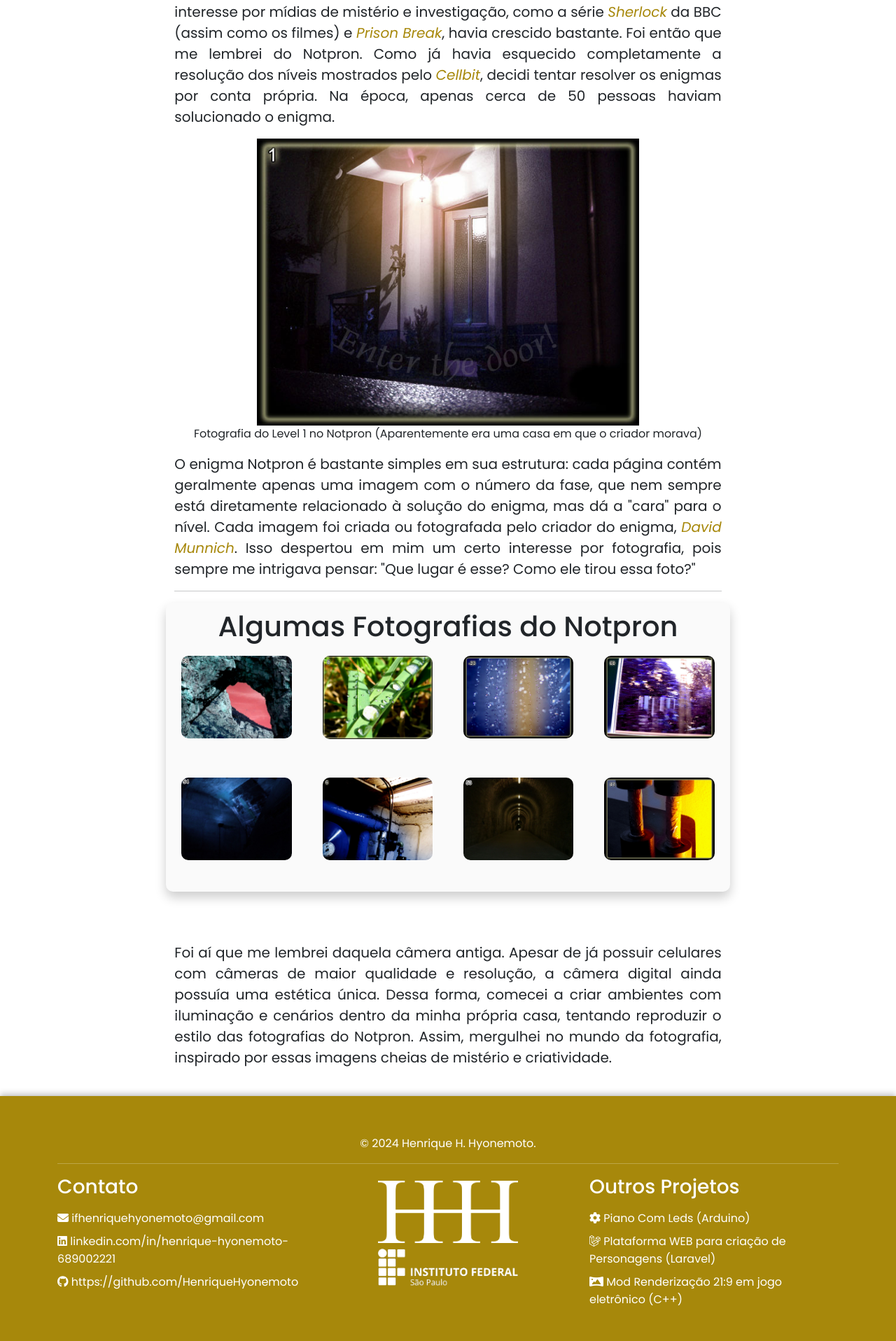
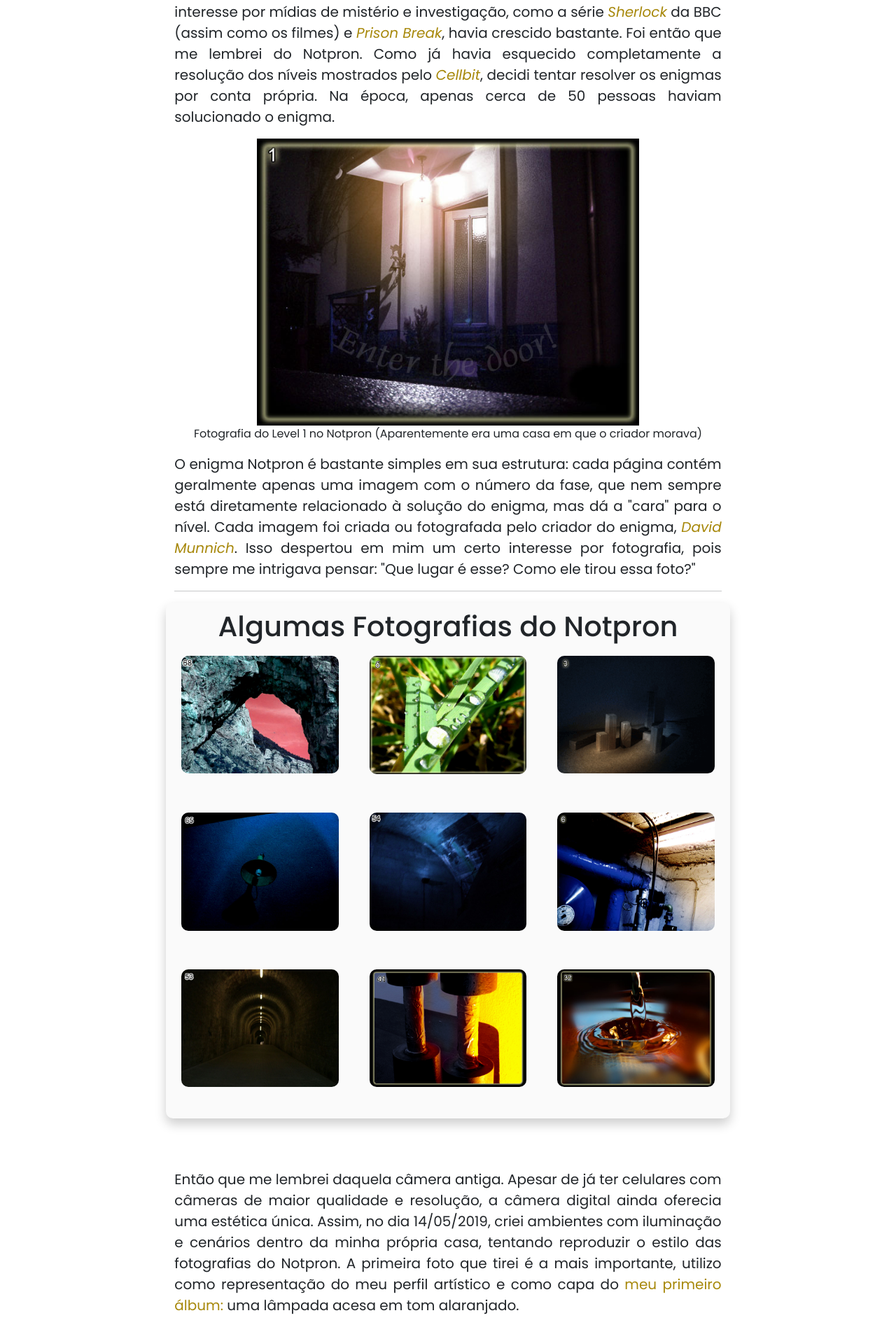
Before and after one commit to HenriqueHyonemoto/HyonemotoMusic, a PHP site: page /fotografias/historia.html in a window 1280 px wide. Shown: the part 1165-3081 px from the top of the page at 70% size. Run offline with PHP 8.4, Linux system fonts and the light colour scheme; some libraries are stand-ins or nearby versions.

Commit message:
historia

```diff
--- a/fotografias/css/style.css
+++ b/fotografias/css/style.css
@@ -1386,3 +1408,59 @@ figure{
 .imagens-notpron {
     margin-bottom: 15px; /* Adiciona um espaço entre as linhas de imagens */
 }
+
+.card-obras-images {
+    flex-basis: calc(20% - 16px);
+    padding: 10px;
+    border-radius: 8px;
+    overflow: hidden;
+
+    transition: transform 0.3s ease, box-shadow 0.3s ease, background-color 0.3s ease,box-shadow 0.3s ease;
+    cursor: pointer;
+    position: relative;
+    margin-bottom: 20px;
+}
+
+.card-obras-images:hover {
+    transform: scale(1.05);
+}
+
+.card-obras-images:hover .date {
+    font-weight: bold;
+}
+
+.card-obras-images .title{
+    line-height: 1.2;
+}
+
+.card-obras-images:hover .title {
+    font-weight: bold;
+}
+
+
+
+/* sla */
+
+.card-obras-images img {
+    width: 100%;
+    height: auto;
+    display: block;
+    border-radius: 10px;
+}
+
+.card-obras-images .card-icon img {
+    width: 50% !important;
+    height: auto;
+    display: block;
+}
+
+
+.card-obras-images .title {
+    color: black;
+    text-align: left;
+    font-size: 24px;
+    margin: 0;
+    font-weight: bold;
+    margin: 0;
+
+}
--- a/fotografias/historia.html
+++ b/fotografias/historia.html
@@ -148,13 +148,13 @@
             <div class="col-xl-8 main-content order-xl-2 order-3">
                 <h1 id="1">Minha História com a fotografia</h1>
                 <hr>
-                <p>Por volta dos meus 12 anos, influenciado pelos youtubers da época, que faziam daily vlogs e diversos
-                    tipos de vídeos, adquiri uma câmera <em>(Canon Powershot ELPH 135)</em> para gravar meus próprios
+                <p>Por volta dos meus 12 anos, influenciado pelos videos de youtubers que eu acompanhava na época,
+                    adquiri uma câmera <em>(Canon Powershot ELPH 135)</em> para gravar meus próprios
                     vídeos e postar no meu canal. Meu sonho era ter um grande canal no YouTube. No entanto, as coisas
                     não saíram como planejado. O canal acabou sendo deletado, e a câmera que eu usava para gravar esses
                     vídeos foi deixada de lado por alguns anos.</p>
 
-                <p>Foi então que, no ano de 2017, quando eu tinha 14 anos, o youtuber <em>Cellbit</em> começou a lançar
+                <p id ="2">Foi então que, no ano de 2017, quando eu tinha 14 anos, o youtuber <em>Cellbit</em> começou a lançar
                     vídeos sobre enigmas. Esses vídeos despertaram em mim um enorme interesse, em particular o enigma
                     chamado <strong>Notpron</strong>. Conhecido como o "enigma mais difícil da internet", o Notpron é um
                     desafio em que apenas cerca de 100 pessoas em todo o mundo possuem o certificado de completá-lo.</p>
@@ -190,86 +190,87 @@
 
                 <div class="col-xl-12 main-content order-xl-2 order-3">
 
-                <!-- Fazer modal pra abrir cada imagem dessa, mudas os estilos -->
+                    <!-- Fazer modal pra abrir cada imagem dessa, mudas os estilos -->
                     <hr>
                     <div class="container-obras row">
                         <h1 id="0">Algumas Fotografias do Notpron</h1>
-                        <div class="col-lg-3 col-md-4 col-6">
-                            <a href="prelude1.html" style="text-decoration: none;">
-                                <div class="card-obras prelude1" data-page="prelude1"
-                                    card-obras-color="white">
+                        <div class="col-lg-4 col-md-4 col-6">
+                            <a style="text-decoration: none;">
+                                <div class="card-obras-images ">
                                     <div class="image-container">
                                         <img src="images/nopron2.jpg" class="imagens-notpron">
                                     </div>
                                 </div>
                             </a>
                         </div>
-                        <div class="col-lg-3 col-md-4 col-6">
-                            <a href="prelude1.html" style="text-decoration: none;">
-                                <div class="card-obras prelude1" data-page="prelude1"
-                                    card-obras-color="white">
+                        <div class="col-lg-4 col-md-4 col-6">
+                            <a style="text-decoration: none;">
+                                <div class="card-obras-images ">
                                     <div class="image-container">
                                         <img src="images/nopron3.jpg" class="imagens-notpron">
                                     </div>
                                 </div>
                             </a>
                         </div>
-                        <div class="col-lg-3 col-md-4 col-6">
-                            <a href="prelude1.html" style="text-decoration: none;">
-                                <div class="card-obras prelude1" data-page="prelude1"
-                                    card-obras-color="white">
+                        <div class="col-lg-4 col-md-4 col-6">
+                            <a style="text-decoration: none;">
+                                <div class="card-obras-images ">
                                     <div class="image-container">
                                         <img src="images/nopron4.jpg" class="imagens-notpron">
                                     </div>
                                 </div>
                             </a>
                         </div>
-                        <div class="col-lg-3 col-md-4 col-6">
-                            <a href="prelude1.html" style="text-decoration: none;">
-                                <div class="card-obras prelude1" data-page="prelude1"
-                                    card-obras-color="white">
+                        <div class="col-lg-4 col-md-4 col-6">
+                            <a style="text-decoration: none;">
+                                <div class="card-obras-images ">
                                     <div class="image-container">
                                         <img src="images/nopron5.jpg" class="imagens-notpron">
                                     </div>
                                 </div>
                             </a>
                         </div>
-                        <div class="col-lg-3 col-md-4 col-6">
-                            <a href="prelude1.html" style="text-decoration: none;">
-                                <div class="card-obras prelude1" data-page="prelude1"
-                                    card-obras-color="white">
+                        <div class="col-lg-4 col-md-4 col-6">
+                            <a style="text-decoration: none;">
+                                <div class="card-obras-images ">
                                     <div class="image-container">
                                         <img src="images/nopron6.jpg" class="imagens-notpron">
                                     </div>
                                 </div>
                             </a>
                         </div>
-                        <div class="col-lg-3 col-md-4 col-6">
-                            <a href="prelude1.html" style="text-decoration: none;">
-                                <div class="card-obras prelude1" data-page="prelude1"
-                                    card-obras-color="white">
+                        <div class="col-lg-4 col-md-4 col-6">
+                            <a style="text-decoration: none;">
+                                <div class="card-obras-images ">
                                     <div class="image-container">
                                         <img src="images/nopron7.jpg" class="imagens-notpron">
                                     </div>
                                 </div>
                             </a>
                         </div>
-                        <div class="col-lg-3 col-md-4 col-6">
-                            <a href="prelude1.html" style="text-decoration: none;">
-                                <div class="card-obras prelude1" data-page="prelude1"
-                                    card-obras-color="white">
+                        <div class="col-lg-4 col-md-4 col-6">
+                            <a style="text-decoration: none;">
+                                <div class="card-obras-images ">
                                     <div class="image-container">
                                         <img src="images/nopron8.jpg" class="imagens-notpron">
                                     </div>
                                 </div>
                             </a>
                         </div>
-                        <div class="col-lg-3 col-md-4 col-6">
-                            <a href="prelude1.html" style="text-decoration: none;">
-                                <div class="card-obras prelude1" data-page="prelude1"
-                                    card-obras-color="white">
+                        <div class="col-lg-4 col-md-4 col-6">
+                            <a style="text-decoration: none;">
+                                <div class="card-obras-images">
                                     <div class="image-container">
                                         <img src="images/nopron9.jpg" class="imagens-notpron">
+                                    </div>
+                                </div>
+                            </a>
+                        </div>
+                        <div class="col-lg-4 col-md-4 col-6">
+                            <a style="text-decoration: none;">
+                                <div class="card-obras-images">
+                                    <div class="image-container">
+                                        <img src="images/nopron10.jpg" class="imagens-notpron">
                                     </div>
                                 </div>
                             </a>
@@ -281,6 +282,12 @@
                     <br>
 
 
+                </div>
+
+                <div id="imageModal" class="modal">
+                    <span class="close">&times;</span>
+                    <img class="modal-content" id="modalImage">
+                    <div id="caption"></div>
                 </div>
 
                 <!-- <div class="row">
@@ -315,11 +322,61 @@
 
                 <br>
 
-                <p>Foi aí que me lembrei daquela câmera antiga. Apesar de já possuir celulares com câmeras de maior
-                    qualidade e resolução, a câmera digital ainda possuía uma estética única. Dessa forma, comecei a
-                    criar ambientes com iluminação e cenários dentro da minha própria casa, tentando reproduzir o estilo
-                    das fotografias do Notpron. Assim, mergulhei no mundo da fotografia, inspirado por essas imagens
-                    cheias de mistério e criatividade.</p>
+                <p id ="3">Então que me lembrei daquela câmera antiga. Apesar de já ter celulares com câmeras de maior qualidade e resolução, a câmera digital ainda oferecia uma estética única. Assim, no dia 14/05/2019, criei ambientes com iluminação e cenários dentro da minha própria casa, tentando reproduzir o estilo das fotografias do Notpron. A primeira foto que tirei é a mais importante, utilizo como representação do meu perfil artístico e como capa do <a href="../autorais/prelude1.html">meu primeiro álbum:</a> uma lâmpada acesa em tom alaranjado.</p>
+            <br>
+                <figure>
+                    <img src="images/preludesvol1.png" class="img-fluid">
+                    <figcaption>Minha primeira fotografia (14/05/2019 - 19:31)</figcaption>
+                </figure>
+
+                <br>
+                <p>Nesse mesmo dia, mais três fotos foram tiradas: uma foi utilizada como capa da minha <a href="../autorais/waltz1.html">primeira valsa</a>, e outras duas não serão mostradas, pois pretendo utilizá-las futuramente.</p>
+                <br>
+                <div class="container-obras row">
+                    <h1 id="0">Fotografias tiradas nesse dia</h1>
+                    <div class="col-lg-4 col-md-4 col-6">
+                        <a style="text-decoration: none;">
+                            <div class="card-obras-images ">
+                                <div class="image-container">
+                                    <img src="images/waltz1.png" class="imagens-notpron">
+                                </div>
+                            </div>
+                        </a>
+                    </div>
+                    <div class="col-lg-4 col-md-4 col-6">
+                        <a style="text-decoration: none;">
+                            <div class="card-obras-images ">
+                                <div class="image-container">
+                                    <img src="images/undefined.jpg" class="imagens-notpron">
+                                </div>
+                            </div>
+                        </a>
+                    </div>
+                    <div class="col-lg-4 col-md-4 col-6">
+                        <a style="text-decoration: none;">
+                            <div class="card-obras-images ">
+                                <div class="image-container">
+                                    <img src="images/undefined.jpg" class="imagens-notpron">
+                                </div>
+                            </div>
+                        </a>
+                    </div>
+
+                </div>
+                <br>
+                <h1 id="4">Curiosidades</h1>
+                <p>1. Quando comecei a jogar o Notpron em 2019, estava muito curioso para saber como era o nível final, pois o Cellbit já havia comentado sobre isso no próprio vídeo e em outras ocasiões. Então, era um objetivo meu chegar até o final. Antes de iniciar minha jornada nesse enigma, eu não possuía conhecimento algum em Programação, Música e Fotografia (que, após adquirir esses conhecimentos, é tudo o que se trata esse site). E, após um longo período de 5 meses, consegui chegar nesse tão aclamado nível final, o 140. E, após longos 6 meses, consegui passar desse nível, me tornando uma das 100 pessoas do mundo a ter resolvido o Notpron.</p>
+                <br>
+                <figure>
+                    <img src="images/IMG_0688.JPG" class="img-fluid">
+                    <figcaption>Meu Certificado do Notpron</figcaption>
+                </figure>
+                <br>
+    <hr>
+    <br>
+    <p>2. Atualmente (22/01/2025), existem 1449 fotos salvas na minha câmera. Porém, acredito que nem 10% dessas fotos serão utilizadas, pois várias são ângulos diferentes da mesma fotografia, no processo de adquirir um bom enquadramento.</p>
+
+                <p></p>
 
 
 
@@ -337,8 +394,11 @@
                     <ul>
                         <li class="scale-transform11"><a href="#1">História na Fotografia</a></li>
                         <ul>
-
-
+                            <li class="scale-transform11"><a href="#2">Influencia do Notpron</a></li>
+                            <li class="scale-transform11"><a href="#3">Primeira Fotografia</a></li>
+                        </ul>
+                        <li class="scale-transform11"><a href="#4">Curiosidades</a></li>
+                        <ul>
                         </ul>
                         </li>
                     </ul>
```
Also changed, not shown: other parts of fotografias/css/style.css (+46 -24 lines), fotografias/js/script.js (+41 -0 lines), fotografias/images/IMG_0688.JPG (added), fotografias/images/nopron4.jpg, fotografias/images/nopron5.jpg.
